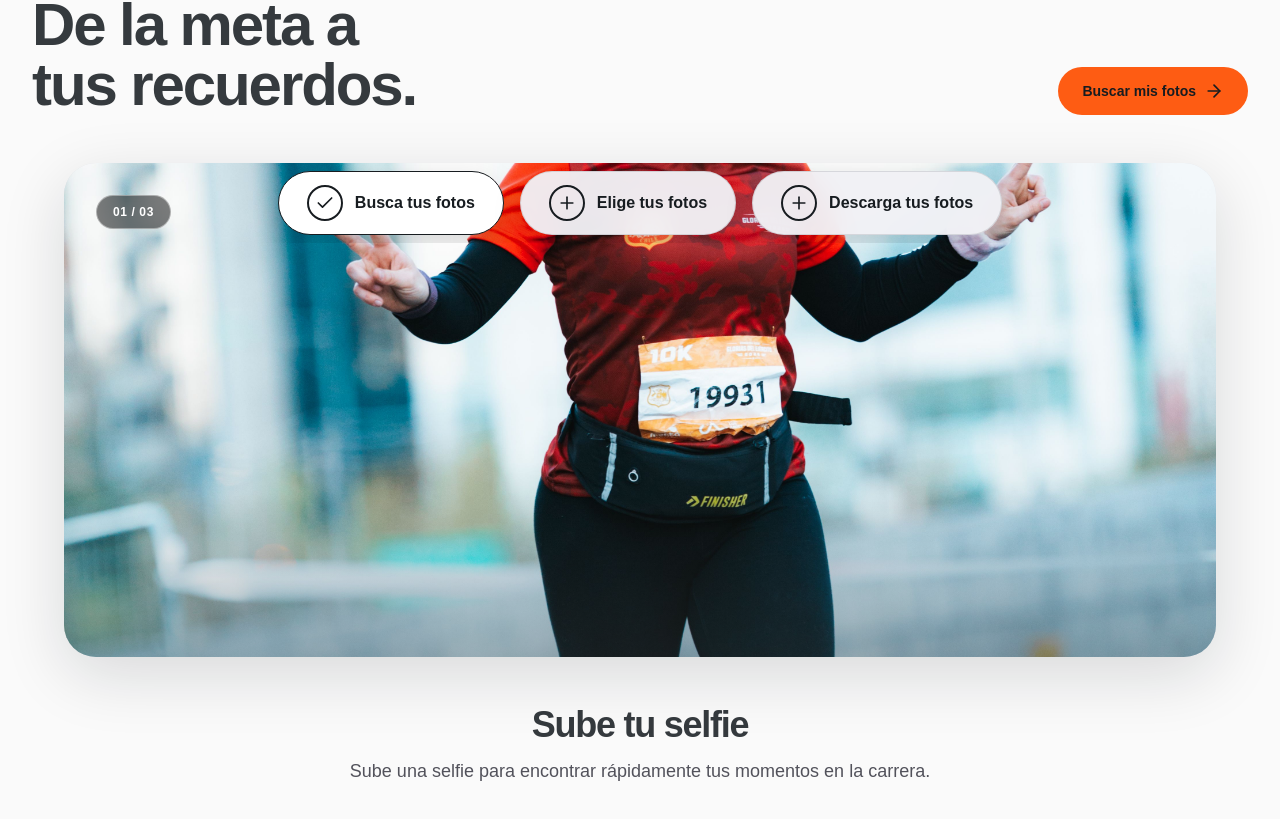
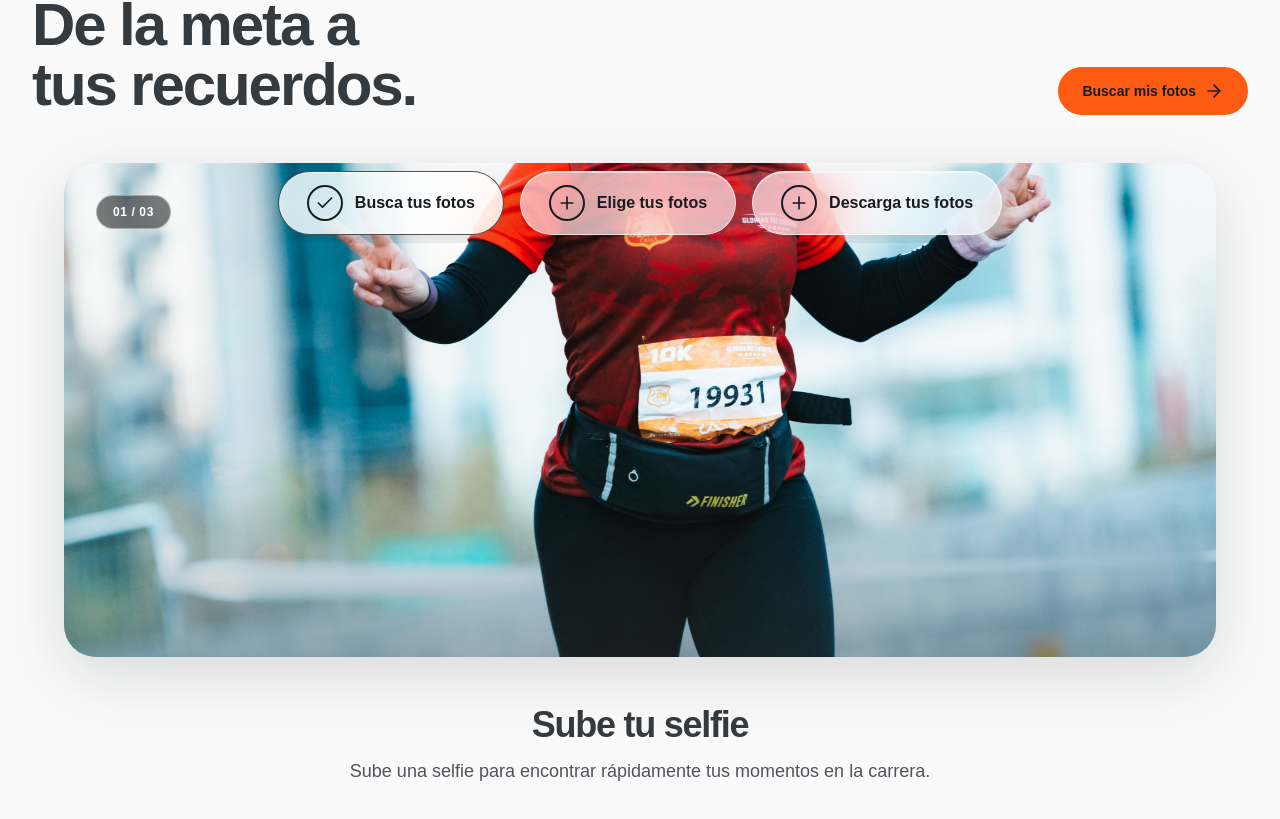
Before and after one commit to franzalbornoz1-bot/nomadarace, a Next.js app: page / in a window 1280 px wide. Shown: the part 3344-4163 px from the top of the page. Built offline with nearby package versions, Linux system fonts and the light colour scheme.

Commit message:
Give floating photo controls translucent blurred glass styling

```diff
--- a/app/globals.css
+++ b/app/globals.css
@@ -245,44 +245,41 @@ html, body, .premium-nav, .glass-panel, .theme-toggle, input, textarea {
   color: #252a2e !important;
 }
 
-/* Keep the photo journey controls 16px above the visible viewport bottom
-   while the image AND explanatory text pass beneath them. The controls are
-   the first child of the section track (with a negative flow margin), so
-   sticky positioning applies across the whole track, not just its ending. */
-.photo-journey-sticky {
-  position: sticky;
-  top: calc(100vh - 6rem);
-  top: calc(100dvh - 6rem - env(safe-area-inset-bottom, 0px));
-  z-index: 30;
-  isolation: isolate;
+/* Floating photo journey controls: computed within the image+text section
+   so the pill row follows the viewport, then stops at the section boundary. */
+.photo-journey-floating {
+  will-change: transform;
 }
-
-/* Photo journey: Apple-style pills floating over the image, accessible in both themes. */
 .photo-journey-scroll {
   scrollbar-width: none;
   -ms-overflow-style: none;
   -webkit-overflow-scrolling: touch;
 }
 .photo-journey-scroll::-webkit-scrollbar { display: none; }
+
+/* Apple-inspired frosted glass, not an opaque gray fill. */
 .photo-journey-pill {
-  background: rgba(241, 241, 245, .96);
-  border: 1px solid rgba(23, 28, 32, .12);
+  background-color: rgba(248, 248, 250, .66);
+  border: 1px solid rgba(255, 255, 255, .6);
   color: #171c20;
+  -webkit-backdrop-filter: blur(26px) saturate(160%);
+  backdrop-filter: blur(26px) saturate(160%);
+  box-shadow: 0 8px 30px rgba(15, 20, 25, .13), inset 0 1px 0 rgba(255,255,255,.52);
 }
 .photo-journey-pill[aria-pressed="true"] {
-  background: #ffffff;
-  border-color: #171c20;
+  background-color: rgba(255, 255, 255, .82);
+  border-color: rgba(29, 33, 37, .78);
   color: #171c20;
 }
 .photo-journey-pill-icon { border-color: currentColor; }
 .dark .photo-journey-pill {
-  background: rgba(35, 40, 45, .96);
-  border-color: rgba(255,255,255,.25);
+  background-color: rgba(35, 41, 47, .64);
+  border-color: rgba(255, 255, 255, .28);
   color: #f4f7f8;
 }
 .dark .photo-journey-pill[aria-pressed="true"] {
-  background: #f5f5f7;
-  border-color: #f5f5f7;
+  background-color: rgba(243, 245, 247, .82);
+  border-color: rgba(255, 255, 255, .65);
   color: #171c20;
 }
 
```
